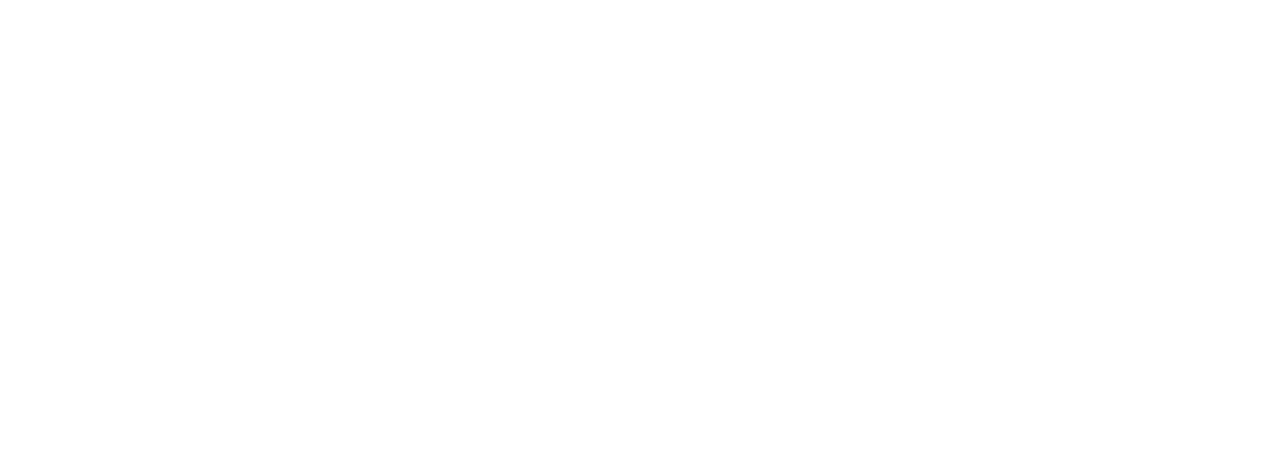
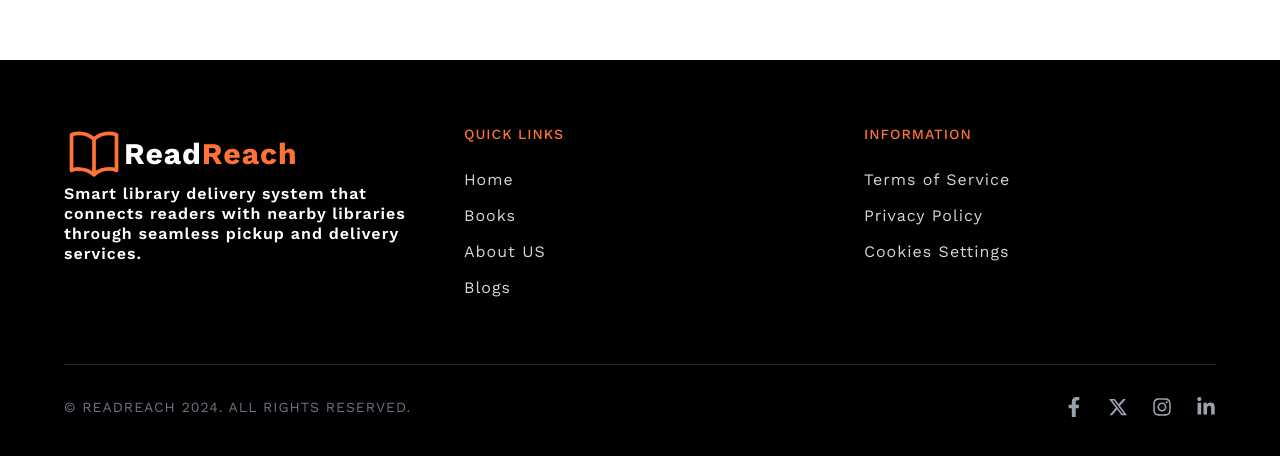
Before and after one commit to muttalib06/read-reach-client, a React (Vite) app: page / in a window 1280 px wide. Shown: the part 816-1272 px from the top of the page. Before the commit the page ends 800 px from the top, so only its background shows below. Built offline with nearby package versions, Linux system fonts and the light colour scheme.

Commit message:
added footer

```diff
--- a/package.json
+++ b/package.json
@@ -15,19 +15,21 @@
     "react": "^19.2.0",
     "react-dom": "^19.2.0",
     "react-icons": "^5.5.0",
-    "react-router": "^7.10.1",
-    "tailwindcss": "^4.1.17"
+    "react-router": "^7.10.1"
   },
   "devDependencies": {
     "@eslint/js": "^9.39.1",
     "@types/react": "^19.2.5",
     "@types/react-dom": "^19.2.3",
     "@vitejs/plugin-react": "^5.1.1",
+    "autoprefixer": "^10.4.22",
     "daisyui": "^5.5.8",
     "eslint": "^9.39.1",
     "eslint-plugin-react-hooks": "^7.0.1",
     "eslint-plugin-react-refresh": "^0.4.24",
     "globals": "^16.5.0",
+    "postcss": "^8.5.6",
+    "tailwindcss": "^4.1.17",
     "vite": "^7.2.4"
   }
 }
--- /dev/null
+++ b/src/components/sharedComponents/footer/Footer.jsx
@@ -0,0 +1,156 @@
+import React from "react";
+import {
+  FaArrowRight,
+  FaCopy,
+  FaFacebookF,
+  FaInstagram,
+  FaLinkedinIn,
+} from "react-icons/fa";
+import { FaXTwitter } from "react-icons/fa6";
+
+const Footer = () => {
+  return (
+    <div className="flex items-center justify-center">
+      <footer className="w-full bg-black p-8 md:p-12 lg:p-16">
+        <div className="grid grid-cols-1 md:grid-cols-3 gap-12 mb-16">
+          {/* Contact Section */}
+          <div className="md:col-span-1">
+            <div className="flex items-center">
+              <svg
+                xmlns="http://www.w3.org/2000/svg"
+                fill="none"
+                viewBox="0 0 24 24"
+                strokeWidth={1.5}
+                stroke="currentColor"
+                className="size-15 text-primary"
+              >
+                <path
+                  strokeLinecap="round"
+                  strokeLinejoin="round"
+                  d="M12 6.042A8.967 8.967 0 0 0 6 3.75c-1.052 0-2.062.18-3 .512v14.25A8.987 8.987 0 0 1 6 18c2.305 0 4.408.867 6 2.292m0-14.25a8.966 8.966 0 0 1 6-2.292c1.052 0 2.062.18 3 .512v14.25A8.987 8.987 0 0 0 18 18a8.967 8.967 0 0 0-6 2.292m0-14.25v14.25"
+                />
+              </svg>
+              <h2 className="text-3xl font-bold text-white">
+                Read<span className="text-primary">Reach</span>
+              </h2>
+            </div>
+            <p className="text-white  font-semibold mb-8 leading-tight">
+              Smart library delivery system that connects readers with nearby
+              libraries through seamless pickup and delivery services.
+            </p>
+          </div>
+
+          {/* Quick Links */}
+          <div className="md:col-span-1">
+            <p className="text-primary text-sm font-medium mb-6 tracking-wide">
+              QUICK LINKS
+            </p>
+            <ul className="space-y-3">
+              <li>
+                <a
+                  href="#"
+                  className="text-gray-300 hover:text-white transition-colors text-base"
+                >
+                  Home
+                </a>
+              </li>
+              <li>
+                <a
+                  href="#"
+                  className="text-gray-300 hover:text-white transition-colors text-base"
+                >
+                  Books
+                </a>
+              </li>
+              <li>
+                <a
+                  href="#"
+                  className="text-gray-300 hover:text-white transition-colors text-base"
+                >
+                  About US
+                </a>
+              </li>
+              <li>
+                <a
+                  href="#"
+                  className="text-gray-300 hover:text-white transition-colors text-base"
+                >
+                  Blogs
+                </a>
+              </li>
+            </ul>
+          </div>
+
+          {/* Information */}
+          <div className="md:col-span-1">
+            <p className="text-primary text-sm font-medium mb-6 tracking-wide">
+              INFORMATION
+            </p>
+            <ul className="space-y-3">
+              <li>
+                <a
+                  href="#"
+                  className="text-gray-300 hover:text-white transition-colors text-base"
+                >
+                  Terms of Service
+                </a>
+              </li>
+              <li>
+                <a
+                  href="#"
+                  className="text-gray-300 hover:text-white transition-colors text-base"
+                >
+                  Privacy Policy
+                </a>
+              </li>
+              <li>
+                <a
+                  href="#"
+                  className="text-gray-300 hover:text-white transition-colors text-base"
+                >
+                  Cookies Settings
+                </a>
+              </li>
+            </ul>
+          </div>
+        </div>
+
+        {/* Bottom Bar */}
+        <div className="border-t border-gray-800 pt-8 flex flex-col md:flex-row justify-between items-center gap-4">
+          <p className="text-gray-500 text-sm">
+            © READREACH 2024. ALL RIGHTS RESERVED.
+          </p>
+
+          <div className="flex items-center gap-6">
+            <a
+              href="#"
+              className="text-gray-400 hover:text-white transition-colors"
+            >
+              <FaFacebookF size={20} />
+            </a>
+            <a
+              href="#"
+              className="text-gray-400 hover:text-white transition-colors"
+            >
+              <FaXTwitter size={20} />
+            </a>
+            <a
+              href="#"
+              className="text-gray-400 hover:text-white transition-colors"
+            >
+              <FaInstagram size={20} />
+            </a>
+            <a
+              href="#"
+              className="text-gray-400 hover:text-white transition-colors"
+            >
+              <FaLinkedinIn size={20} />
+            </a>
+          </div>
+        </div>
+      </footer>
+    </div>
+  );
+};
+
+export default Footer;
--- a/src/components/sharedComponents/navbar/Navbar.jsx
+++ b/src/components/sharedComponents/navbar/Navbar.jsx
@@ -15,7 +15,7 @@
             viewBox="0 0 24 24"
             strokeWidth={1.5}
             stroke="currentColor"
-            className="size-15 text-yellow-500"
+            className="size-15 text-primary"
           >
             <path
               strokeLinecap="round"
@@ -24,7 +24,7 @@
             />
           </svg>
           <h2 className="text-3xl font-bold">
-            Read<span className="text-yellow-500">Reach</span>
+            Read<span className="text-primary">Reach</span>
           </h2>
         </div>
       </div>
@@ -33,7 +33,7 @@
       <div className="hidden lg:block">
         <ul className="flex items-center gap-4 font-semibold">
           <li>
-            <NavLink
+            <NavLink to="/"
               className={({ isActive }) => (isActive ? "text-primary" : "")}
             >
               Home
@@ -41,7 +41,7 @@
           </li>
           <li>
             <NavLink
-              className={({ isActive }) => (isActive ? "text-primary" : "")}
+              className={({ isActive }) => (isActive?"text-primary" : "")}
             >
               Books
             </NavLink>
--- a/src/index.css
+++ b/src/index.css
@@ -1,12 +1,13 @@
 @import url("https://fonts.googleapis.com/css2?family=Work+Sans:ital,wght@0,100..900;1,100..900&display=swap");
 
 @import "tailwindcss";
+
 @plugin "daisyui";
 
 @plugin "daisyui/theme" {
   name: "light";
   default: true;
-  --color-primary: #1e1e1e;
+  --color-primary: #ff7236;
   --color-secondary: #f7b900;
 }
 
--- a/src/layouts/MainLayout.jsx
+++ b/src/layouts/MainLayout.jsx
@@ -1,11 +1,14 @@
 import React from 'react';
 import Navbar from '../components/sharedComponents/navbar/Navbar';
+import Footer from '../components/sharedComponents/footer/Footer';
 
 const MainLayout = () => {
         return (
                 <div>
                        <Navbar></Navbar>
-                        <h1>Main Layout</h1>
+                        <h1 className='h-screen'>Main Layout</h1>
+
+                        <Footer></Footer>
 
                 </div>
         );
```
Also changed, not shown: 1 other file (tests, documents, lock files or other folders).
